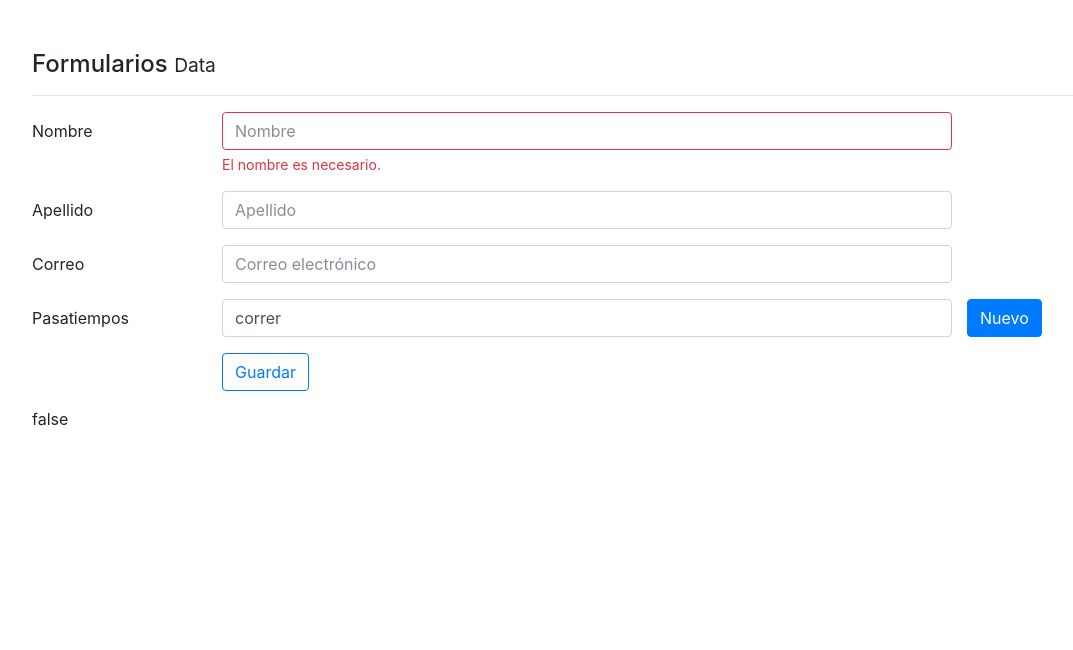
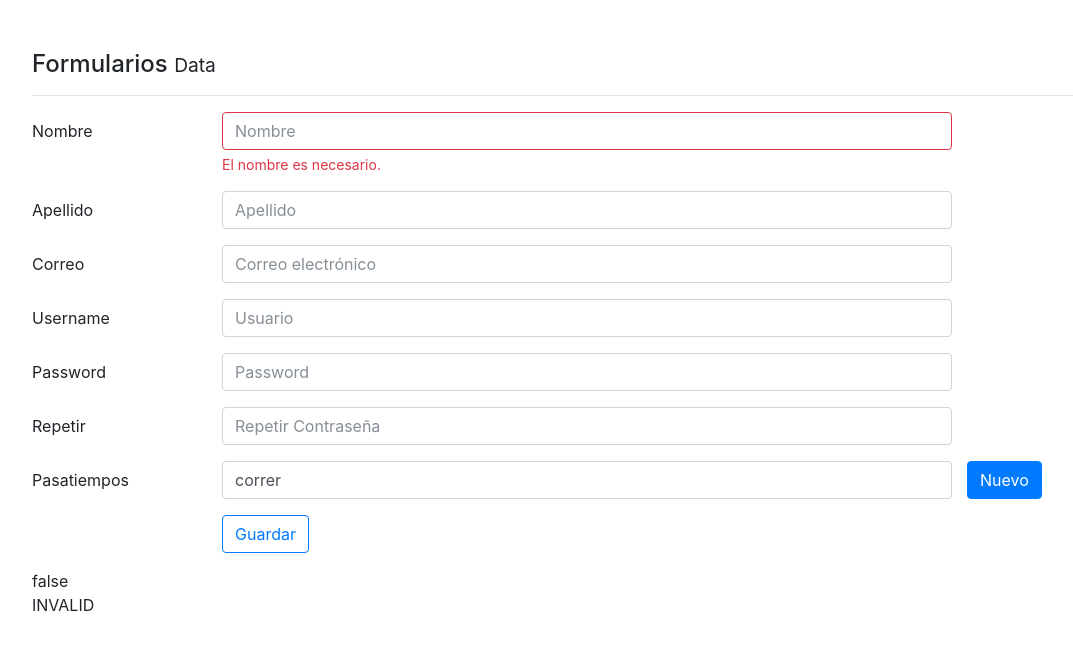
Before and after one commit to ernestoaguaysol/formularios, an Angular app: page / in a window 1280 px wide. Shown: the top 650 px of the page, without its empty margins (53-1126 px from the left). Built offline with nearby package versions, Linux system fonts and the light colour scheme.

Commit message:
password and username

```diff
--- a/src/app/components/data/data.component.html
+++ b/src/app/components/data/data.component.html
@@ -49,6 +49,42 @@
   </div>
 
   <div class="form-group row">
+    <label class="col-2 col-form-label">Username</label>
+    <div class="col-md-8">
+
+      <input class="form-control"
+             type="text"
+             placeholder="Usuario"
+             formControlName="username">
+
+    </div>
+  </div>
+
+  <div class="form-group row">
+    <label class="col-2 col-form-label">Password</label>
+    <div class="col-md-8">
+
+      <input class="form-control"
+             type="password"
+             placeholder="Password"
+             formControlName="password1">
+
+    </div>
+  </div>
+
+  <div class="form-group row">
+    <label class="col-2 col-form-label">Repetir</label>
+    <div class="col-md-8">
+
+      <input class="form-control"
+             type="password"
+             placeholder="Repetir Contraseña"
+             formControlName="password2">
+
+    </div>
+  </div>
+
+  <div class="form-group row">
     <label class="col-2 col-form-label">Pasatiempos</label>
     <div class="col-md-8" formArrayName="pasatiempos">
 
@@ -77,4 +113,6 @@
   </div>
 
   {{ forma.valid }}
+  <br>
+  {{ forma.status }}
 </form>
--- a/src/app/components/data/data.component.ts
+++ b/src/app/components/data/data.component.ts
@@ -1,5 +1,6 @@
 import { Component } from '@angular/core';
 import { FormGroup , FormControl , Validators, FormArray } from '@angular/forms';
+import { Observable } from 'rxjs/Observable';
 
 @Component({
   selector: 'app-data',
@@ -29,16 +30,48 @@ export class DataComponent {
       'correo': new FormControl('', [Validators.required, Validators.pattern("[a-z0-9._%+-]+@[a-z0-9.-]+\.[a-z]{2,3}$")]),
       'pasatiempos': new FormArray([
         new FormControl('correr', Validators.required )
-      ])
+      ]),
+      'username': new FormControl('', Validators.required, this.existeUsuario),
+      'password1': new FormControl('', Validators.required),
+      'password2': new FormControl()
     });
 
     // this.forma.setValue( this.usuario );
+    this.forma.controls['password2'].setValidators([
+      Validators.required,
+      this.noIgual.bind(this)
+    ]);
   }
 
   agregarPasatiempo() {
     (<FormArray>this.forma.controls['pasatiempos']).push(
       new FormControl('', Validators.required )
     );
+  }
+
+  noIgual(control: FormControl): {[s: string]: boolean} {
+
+    if (control.value !== this.forma.controls['password1'].value ) {
+      return{
+        noiguales: true
+      };
+    }
+
+    return null;
+  }
+
+  existeUsuario(control: FormControl): Promise<any>|Observable<any>{
+    let promesa = new Promise((resolve , reject ) => {
+      setTimeout(() => {
+        if (control.value === 'strider') {
+          resolve( {existe: true} );
+        }else {
+          resolve(null);
+        }
+      }, 3000);
+    });
+
+    return promesa;
   }
 
   noHerrera(control: FormControl): {[s:string]:boolean} {
```
